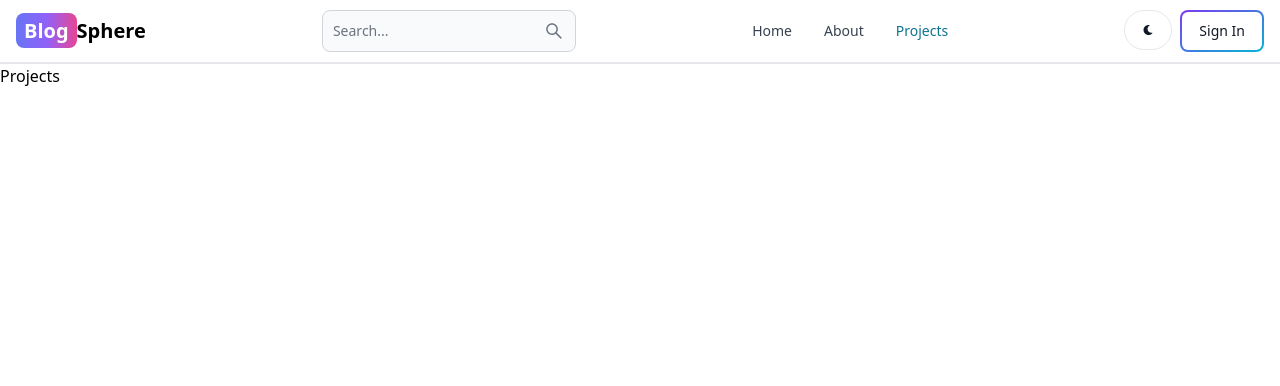
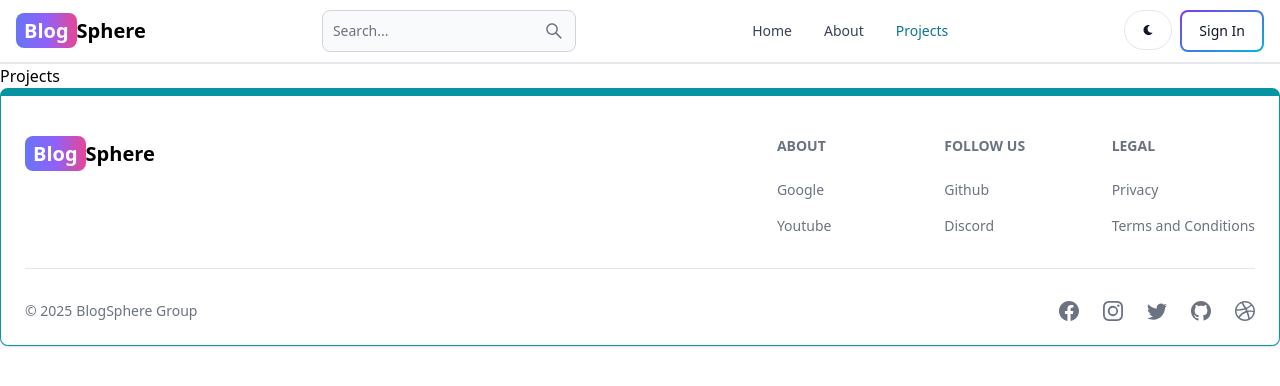
Before and after one commit to Rishabh10001/blogish, a React (Vite) app in the folder client/: page /projects in a window 1280 px wide. Shown: the top 386 px of the page. Built offline with nearby package versions, Linux system fonts and the light colour scheme.

Commit message:
added footer

```diff
--- a/client/src/App.jsx
+++ b/client/src/App.jsx
@@ -6,6 +6,7 @@
 import SignUp from './pages/SignUp'
 import Projects from './pages/Projects'
 import Header from './components/Header'
+import Footer from './components/Footer'
 
 export default function App() {
   return (
@@ -19,6 +20,7 @@
           <Route path="/sign-up" element={<SignUp />} />
           <Route path="/projects" element={<Projects />} />
       </Routes>
+      <Footer />
     </BrowserRouter>
   )
 }
--- /dev/null
+++ b/client/src/components/Footer.jsx
@@ -0,0 +1,84 @@
+import { Footer } from 'flowbite-react'
+import React from 'react'
+import { Link } from 'react-router-dom'
+import { BsFacebook, BsInstagram, BsTwitter, BsGithub, BsDribbble} from 'react-icons/bs'
+export default function FooterCom() {
+  return (
+    <Footer container className='border border-t-8 border-teal-500'>
+        <div className="w-full max-w-7xl mx-auto">
+            <div className='grid w-full justify-between sm:flex md:grid-cols-1'>
+                <div className='mt-5'>
+                    <Link to='/' className='self-center whitespace-nowrap text-lg sm:text-xl font-semibold dark:text-white'>
+                    <span className='px-2 py-1 bg-gradient-to-r from-indigo-500 via-purple-500 to-pink-500 rounded-lg text-white'>Blog</span>
+                    Sphere
+                    </Link>
+                </div>
+                <div className='grid grid-clos-2 gap-8 mt-4 sm:grid-cols-3 sm:gap-6'>
+                    <div>
+                    <Footer.Title title='About' />
+                    <Footer.LinkGroup col>
+                        <Footer.Link
+                            href='https://google.com'
+                            target='_blank'
+                            rel='noreferrer noopener'
+                        >
+                            Google
+                        </Footer.Link>
+                        <Footer.Link
+                            href='https://youtube.com'
+                            target='_blank'
+                            rel='noreferrer noopener'
+                        >
+                            Youtube
+                        </Footer.Link>
+                    </Footer.LinkGroup>
+                    </div>
+                    <div>
+                    <Footer.Title title='Follow Us' />
+                    <Footer.LinkGroup col>
+                        <Footer.Link
+                            href='https://github.com'
+                            target='_blank'
+                            rel='noreferrer noopener'
+                        >
+                            Github
+                        </Footer.Link>
+                        <Footer.Link
+                            href='#'
+                        >
+                            Discord
+                        </Footer.Link>
+                    </Footer.LinkGroup>
+                    </div>
+                    <div>
+                    <Footer.Title title='Legal' />
+                    <Footer.LinkGroup col>
+                        <Footer.Link
+                            href='#'
+                        >
+                            Privacy
+                        </Footer.Link>
+                        <Footer.Link
+                            href='#'
+                        >
+                            Terms and Conditions
+                        </Footer.Link>
+                    </Footer.LinkGroup>
+                    </div>
+                </div>
+            </div>
+            <Footer.Divider />
+            <div className='w-full sm:flex sm:items-center sm:justify-between'>
+                <Footer.Copyright href='#' by="BlogSphere Group" year={new Date().getFullYear()}/>
+                <div className='flex gap-6 sm:mt-0 mt-4 sm:justify-center'>
+                    <Footer.Icon href='#' icon={BsFacebook}/>
+                    <Footer.Icon href='#' icon={BsInstagram}/>
+                    <Footer.Icon href='#' icon={BsTwitter}/>
+                    <Footer.Icon href='https://github.com' icon={BsGithub}/>
+                    <Footer.Icon href='#' icon={BsDribbble}/>
+                </div>
+            </div>
+        </div>
+    </Footer>
+  )
+}
```
